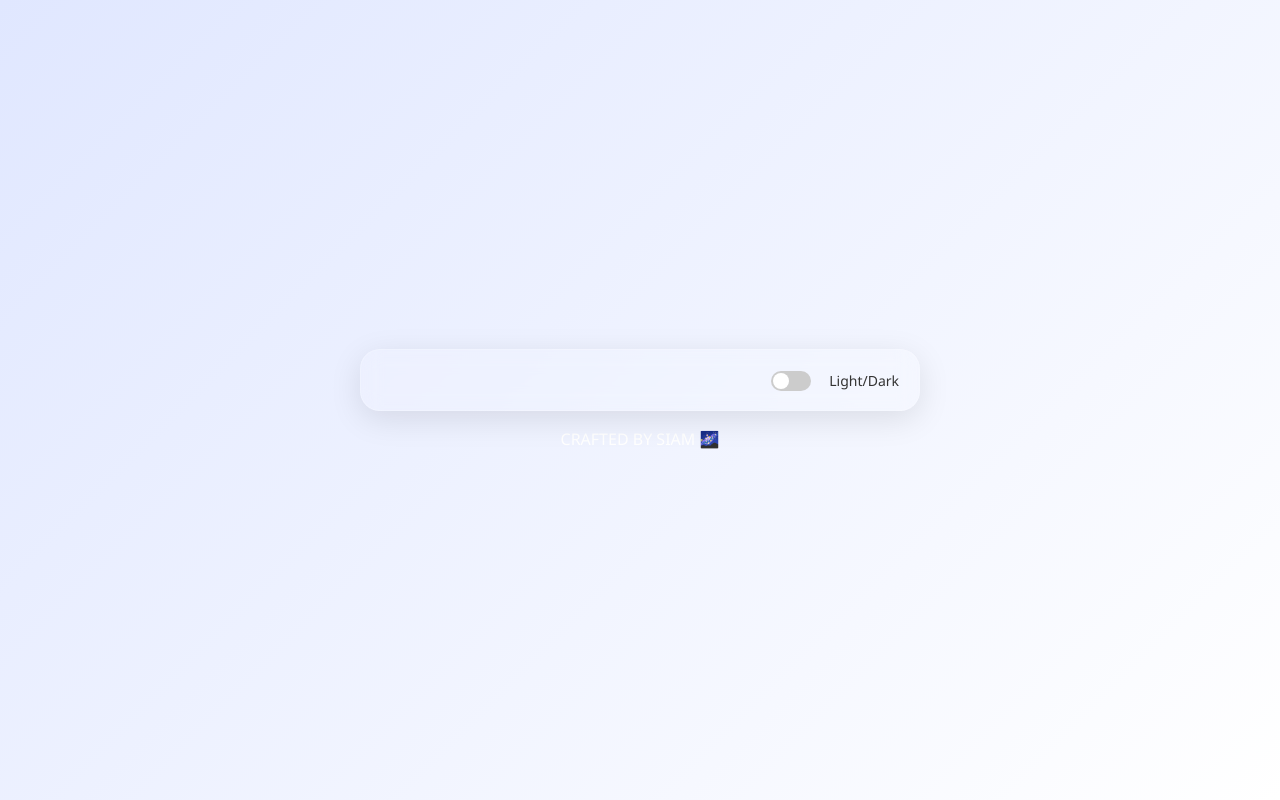
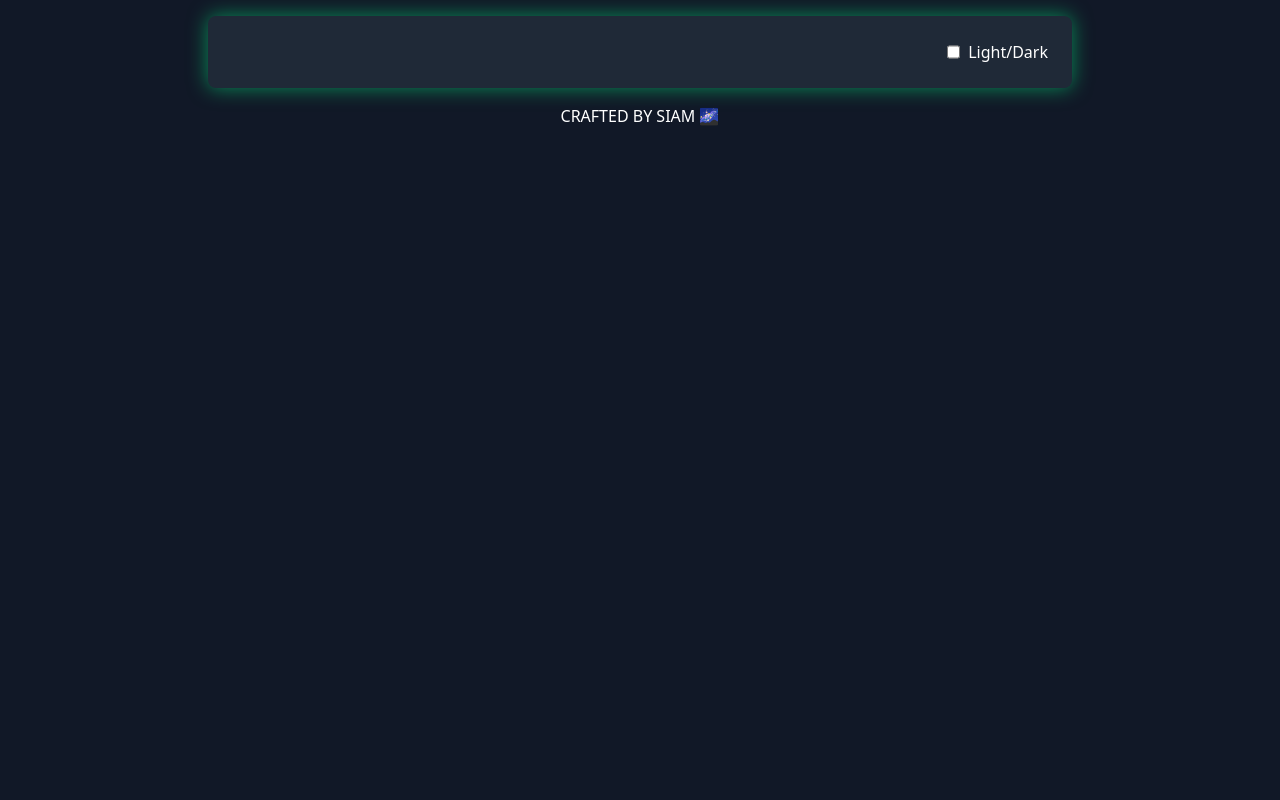
Before and after one commit to M-Siam/LifePulse, a Flask app: page / in a window 1280 px wide. Run offline with Flask 3, Linux system fonts and the light colour scheme; some libraries are stand-ins or nearby versions.

Commit message:
Update styles.css

```diff
--- a/static/styles.css
+++ b/static/styles.css
@@ -1,313 +1,58 @@
-* {
-    margin: 0;
-    padding: 0;
-    box-sizing: border-box;
-    font-family: 'Segoe UI', sans-serif;
+body.dark {
+    background: #1a202c;
+    color: #e2e8f0;
 }
-
-body {
-    min-height: 100vh;
-    display: flex;
-    justify-content: center;
-    align-items: center;
-    background: linear-gradient(135deg, #e0e7ff, #ffffff);
-    transition: background 0.5s;
+.card {
+    transition: all 0.3s ease;
+    max-height: 70vh;
+    overflow-y: auto;
 }
-
-body.dark {
-    background: linear-gradient(135deg, #1a1a1a, #2e2e2e);
+.card::-webkit-scrollbar {
+    width: 8px;
 }
-
-.container {
-    position: relative;
-    padding: 20px;
-    width: 100%;
-    max-width: 600px;
+.card::-webkit-scrollbar-thumb {
+    background: #48bb78;
+    border-radius: 4px;
 }
-
-.mode-toggle {
-    position: absolute;
-    top: 20px;
-    right: 20px;
-    display: flex;
-    align-items: center;
-    gap: 10px;
+.shadow-neon {
+    box-shadow: 0 0 20px rgba(0, 255, 136, 0.5);
 }
-
-.mode-toggle label {
-    color: #333;
-    font-size: 14px;
-    cursor: pointer;
-}
-
-body.dark .mode-toggle label {
-    color: #fff;
-}
-
-.mode-toggle input {
-    appearance: none;
-    width: 40px;
-    height: 20px;
-    background: #ccc;
-    border-radius: 20px;
-    position: relative;
-    cursor: pointer;
-    transition: background 0.3s;
-}
-
-.mode-toggle input:checked {
-    background: #00ff88;
-}
-
-.mode-toggle input::before {
-    content: '';
-    position: absolute;
-    width: 16px;
-    height: 16px;
-    background: #fff;
-    border-radius: 50%;
-    top: 2px;
-    left: 2px;
-    transition: transform 0.3s;
-}
-
-.mode-toggle input:checked::before {
-    transform: translateX(20px);
-}
-
-.card {
-    background: rgba(255, 255, 255, 0.1);
-    backdrop-filter: blur(10px);
-    border-radius: 20px;
-    padding: 30px;
-    box-shadow: 0 8px 32px rgba(0, 0, 0, 0.1);
-    border: 1px solid rgba(255, 255, 255, 0.2);
-    animation: fadeIn 1.5s ease-in-out;
-}
-
-body.dark .card {
-    background: rgba(0, 0, 0, 0.5);
-    border: 1px solid rgba(0, 255, 136, 0.3);
-}
-
-.title {
-    font-size: 2.5rem;
-    color: #007bff;
-    text-align: center;
-    text-shadow: 0 0 10px rgba(0, 123, 255, 0.5);
-    animation: glow 2s infinite alternate;
-}
-
-body.dark .title {
-    color: #00ff88;
-    text-shadow: 0 0 10px rgba(0, 255, 136, 0.5);
-}
-
-.subtitle {
-    font-size: 1rem;
-    color: #666;
-    text-align: center;
-    margin-bottom: 20px;
-    animation: fadeIn 2s ease-in-out;
-}
-
-body.dark .subtitle {
-    color: #ccc;
-}
-
-.input-panel {
-    display: flex;
-    flex-direction: column;
-    gap: 20px;
-}
-
-.input-group {
-    position: relative;
-}
-
-.input-group input {
-    width: 100%;
-    padding: 10px;
-    background: transparent;
-    border: none;
-    border-bottom: 2px solid #007bff;
-    color: #333;
-    font-size: 1rem;
-    outline: none;
-    transition: border-color 0.3s;
-}
-
-body.dark .input-group input {
-    border-bottom: 2px solid #00ff88;
-    color: #fff;
-}
-
-.input-group input:focus {
-    border-bottom-color: #0056b3;
-}
-
-body.dark .input-group input:focus {
-    border-bottom-color: #00cc66;
-}
-
-.input-group label {
-    position: absolute;
-    top: 10px;
-    left: 10px;
-    color: #666;
-    font-size: 1rem;
-    pointer-events: none;
-    transition: all 0.3s ease;
-}
-
-body.dark .input-group label {
-    color: #ccc;
-}
-
-.input-group input:focus ~ label,
-.input-group input:not(:placeholder-shown) ~ label {
-    top: -20px;
-    font-size: 0.8rem;
-    color: #007bff;
-}
-
-body.dark .input-group input:focus ~ label,
-body.dark .input-group input:not(:placeholder-shown) ~ label {
+.text-neon-green {
     color: #00ff88;
 }
-
-.submit-btn, .reset-btn {
-    padding: 12px;
-    background: linear-gradient(135deg, #007bff, #00d4ff);
-    border: none;
-    border-radius: 10px;
-    color: #fff;
-    font-size: 1rem;
-    cursor: pointer;
-    position: relative;
-    overflow: hidden;
-    transition: transform 0.3s;
+.result-card.normal {
+    border: 2px solid #48bb78;
 }
-
-body.dark .submit-btn, body.dark .reset-btn {
-    background: linear-gradient(135deg, #00ff88, #00d4ff);
+.result-card.underweight {
+    border: 2px solid #ecc94b;
 }
-
-.submit-btn:hover, .reset-btn:hover {
-    transform: scale(1.05);
+.result-card.overweight {
+    border: 2px solid #f56565;
 }
-
-.submit-btn::before, .reset-btn::before {
-    content: '';
-    position: absolute;
-    top: 50%;
-    left: 50%;
-    width: 0;
-    height: 0;
-    background: rgba(255, 255, 255, 0.3);
-    border-radius: 50%;
-    transform: translate(-50%, -50%);
-    transition: width 0.6s, height 0.6s;
+.result-card.obese {
+    border: 2px solid #ed8936;
 }
-
-.submit-btn:hover::before, .reset-btn:hover::before {
-    width: 200px;
-    height: 200px;
+.copy-btn, .lang-btn.active {
+    background: #00ff88;
+    color: #000;
 }
-
-.loading-panel {
-    text-align: center;
+.alert {
+    transition: opacity 0.5s ease;
 }
-
-.glitch {
-    font-size: 1.5rem;
-    color: #007bff;
-    animation: glitch 0.5s infinite;
+@media (min-width: 768px) {
+    .card {
+        max-height: 80vh;
+    }
+    .footer {
+        bottom: 20px;
+    }
 }
-
-body.dark .glitch {
-    color: #00ff88;
+.particles {
+    position: fixed;
+    top: 0;
+    left: 0;
+    width: 100%;
+    height: 100%;
+    pointer-events: none;
+    z-index: -1;
 }
-
-.result-panel {
-    display: flex;
-    flex-direction: column;
-    gap: 15px;
-    animation: slideIn 0.5s ease-in-out;
-}
-
-.result-item {
-    font-size: 1.2rem;
-    color: #333;
-}
-
-body.dark .result-item {
-    color: #fff;
-}
-
-.status-bubble {
-    width: 100px;
-    height: 100px;
-    border-radius: 50%;
-    margin: 20px auto;
-    background: #28a745;
-    box-shadow: 0 0 20px rgba(40, 167, 69, 0.5);
-    animation: pulse 2s infinite;
-}
-
-.status-bubble.underweight { background: #ffc107; }
-.status-bubble.overweight { background: #dc3545; }
-.status-bubble.obese { background: #ff5722; }
-
-.health-tip {
-    background: rgba(255, 255, 255, 0.2);
-    padding: 15px;
-    border-radius: 10px;
-    color: #333;
-}
-
-body.dark .health-tip {
-    background: rgba(0, 255, 136, 0.1);
-    color: #fff;
-}
-
-@keyframes fadeIn {
-    from { opacity: 0; }
-    to { opacity: 1; }
-}
-
-@keyframes glow {
-    from { text-shadow: 0 0 10px rgba(0, 123, 255, 0.5); }
-    to { text-shadow: 0 0 20px rgba(0, 123, 255, 0.8); }
-}
-
-body.dark @keyframes glow {
-    from { text-shadow: 0 0 10px rgba(0, 255, 136, 0.5); }
-    to { text-shadow: 0 0 20px rgba(0, 255, 136, 0.8); }
-}
-
-@keyframes glitch {
-    0% { transform: translate(0); }
-    20% { transform: translate(-2px, 2px); }
-    40% { transform: translate(2px, -2px); }
-    60% { transform: translate(-2px, -2px); }
-    80% { transform: translate(2px, 2px); }
-    100% { transform: translate(0); }
-}
-
-@keyframes pulse {
-    0% { box-shadow: 0 0 0 0 rgba(40, 167, 69, 0.5); }
-    70% { box-shadow: 0 0 0 20px rgba(40, 167, 69, 0); }
-    100% { box-shadow: 0 0 0 0 rgba(40, 167, 69, 0); }
-}
-
-@keyframes slideIn {
-    from { transform: translateY(20px); opacity: 0; }
-    to { transform: translateY(0); opacity: 1; }
-}
-
-@media (max-width: 480px) {
-    .card { padding: 20px; }
-    .title { font-size: 2rem; }
-    .submit-btn, .reset-btn { font-size: 0.9rem; }
-}
```
